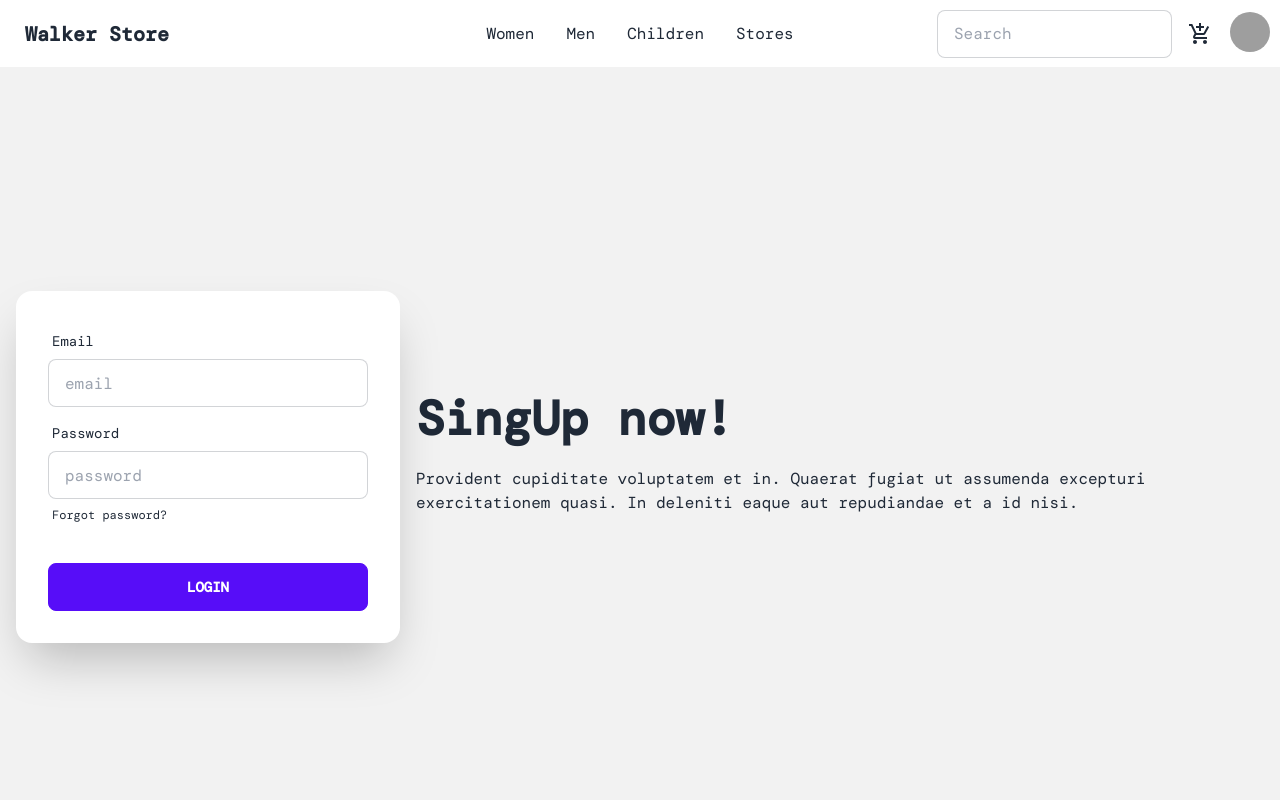
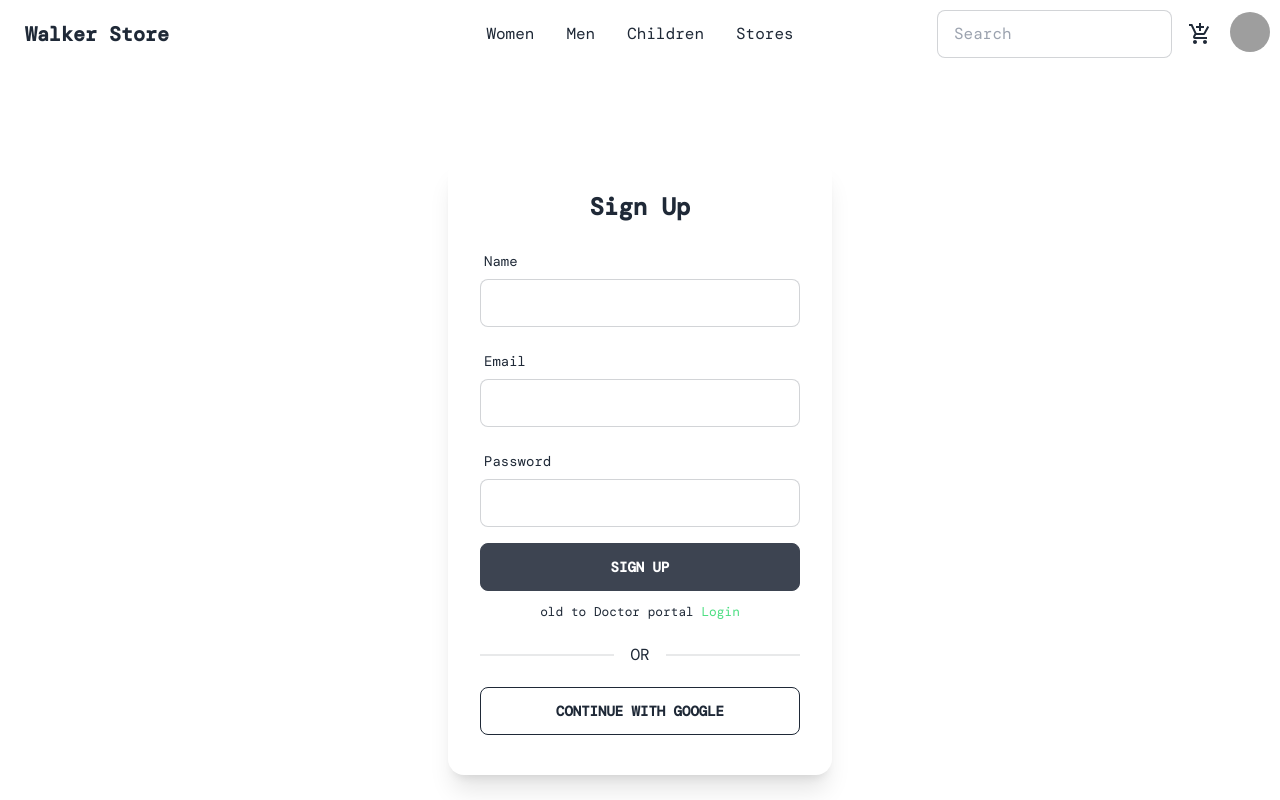
Before and after one commit to rakibulhasan933/ecommerce-react-app, a React (Create React App) app: page /register in a window 1280 px wide. Shown: the top 800 px of the page. Built offline with nearby package versions, Linux system fonts and the light colour scheme; grey boxes are pictures that could not be loaded; a web font is replaced by a local one.

Commit message:
[ADD] register page

```diff
--- a/src/pages/Login/Login.js
+++ b/src/pages/Login/Login.js
@@ -52,7 +52,7 @@
 						</div>
 						<input className='w-full max-w-xs text-white btn' type="submit" value="Login" />
 					</form>
-					<p className='text-center'><small>New to Doctor portal <Link to='/signup' className='text-green-400 '>Create account</Link> </small></p>
+					<p className='text-center'><small>New to Doctor portal <Link to='/register' className='text-green-400 '>Create account</Link> </small></p>
 					<div className="divider">OR</div>
 					<button className="mb-2 btn btn-outline">Continue with Google</button>
 				</div>
--- a/src/pages/Login/SingUp.js
+++ b/src/pages/Login/SingUp.js
@@ -1,34 +1,71 @@
 import React from 'react';
+import { useForm } from 'react-hook-form';
+import { Link } from 'react-router-dom';
 
 const SingUp = () => {
+	const { register, handleSubmit, formState: { errors } } = useForm();
+	const onSubmit = data => {
+		console.log(data);
+	}
 	return (
-		<div className="hero min-h-screen bg-base-200">
-			<div className="hero-content flex-col lg:flex-row-reverse">
-				<div className="text-center lg:text-left">
-					<h1 className="text-5xl font-bold">SingUp now!</h1>
-					<p className="py-6">Provident cupiditate voluptatem et in. Quaerat fugiat ut assumenda excepturi exercitationem quasi. In deleniti eaque aut repudiandae et a id nisi.</p>
-				</div>
-				<div className="card flex-shrink-0 w-full max-w-sm shadow-2xl bg-base-100">
-					<div className="card-body">
-						<div className="form-control">
+		<div className='flex items-center justify-center h-screen'>
+			<div className="shadow-xl card w-96 bg-base-100 ">
+				<div className="card-body">
+					<h2 className="mb-3 text-2xl font-bold text-center">Sign Up</h2>
+					<form onSubmit={handleSubmit(onSubmit)}>
+						<div className="w-full max-w-xs form-control">
+							<label className="label">
+								<span className="label-text">Name</span>
+							</label>
+							<input type="text" className="w-full max-w-xs input input-bordered" {...register("name", {
+								required: {
+									value: true,
+									message: 'Name is Required'
+								}
+							})} />
+							<label className="label">
+								{errors.name?.type === 'required' && <span className="text-red-500 label-text-alt">{errors.name?.message}</span>}
+							</label>
 							<label className="label">
 								<span className="label-text">Email</span>
 							</label>
-							<input type="text" placeholder="email" className="input input-bordered" />
-						</div>
-						<div className="form-control">
+							<input type="email" className="w-full max-w-xs input input-bordered" {...register("email", {
+								required: {
+									value: true,
+									message: 'Email is Required'
+								},
+								pattern: {
+									value: /[a-z0-9]+@[a-z]+\.[a-z]{2,3}/,
+									message: 'Provide a valid Email'
+								}
+							})} />
+							<label className="label">
+								{errors.email?.type === 'required' && <span className="text-red-500 label-text-alt">{errors.email?.message}</span>}
+								{errors.email?.type === 'pattern' && <span className="text-red-500 label-text-alt">{errors.email?.message}</span>}
+							</label>
 							<label className="label">
 								<span className="label-text">Password</span>
 							</label>
-							<input type="text" placeholder="password" className="input input-bordered" />
+							<input type="password" className="w-full max-w-xs input input-bordered" {...register("password", {
+								required: {
+									value: true,
+									message: 'Password is Required'
+								},
+								minLength: {
+									value: 6,
+									message: 'Must be 6 characters or longer'
+								}
+							})} />
 							<label className="label">
-								<a href="#" className="label-text-alt link link-hover">Forgot password?</a>
+								{errors.password?.type === 'required' && <span className="text-red-500 label-text-alt">{errors.password?.message}</span>}
+								{errors.password?.type === 'minLength' && <span className="text-red-500 label-text-alt">{errors.password?.message}</span>}
 							</label>
 						</div>
-						<div className="form-control mt-6">
-							<button className="btn btn-primary">Login</button>
-						</div>
-					</div>
+						<input className='w-full max-w-xs text-white btn' type="submit" value="Sign Up" />
+					</form>
+					<p className='text-center'><small>old to Doctor portal <Link to='/login' className='text-green-400 '>Login</Link> </small></p>
+					<div className="divider">OR</div>
+					<button className="mb-2 btn btn-outline">Continue with Google</button>
 				</div>
 			</div>
 		</div>
```
